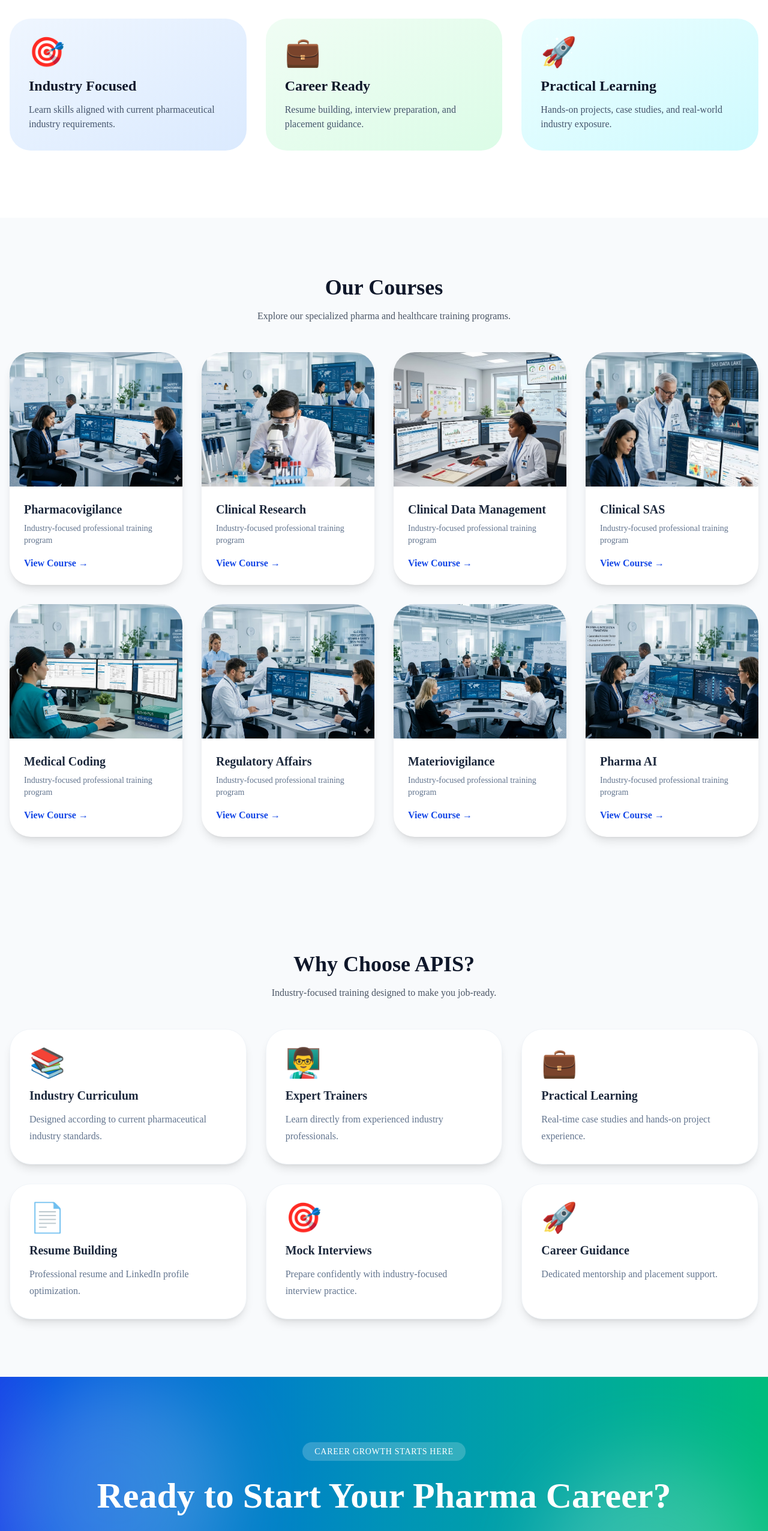
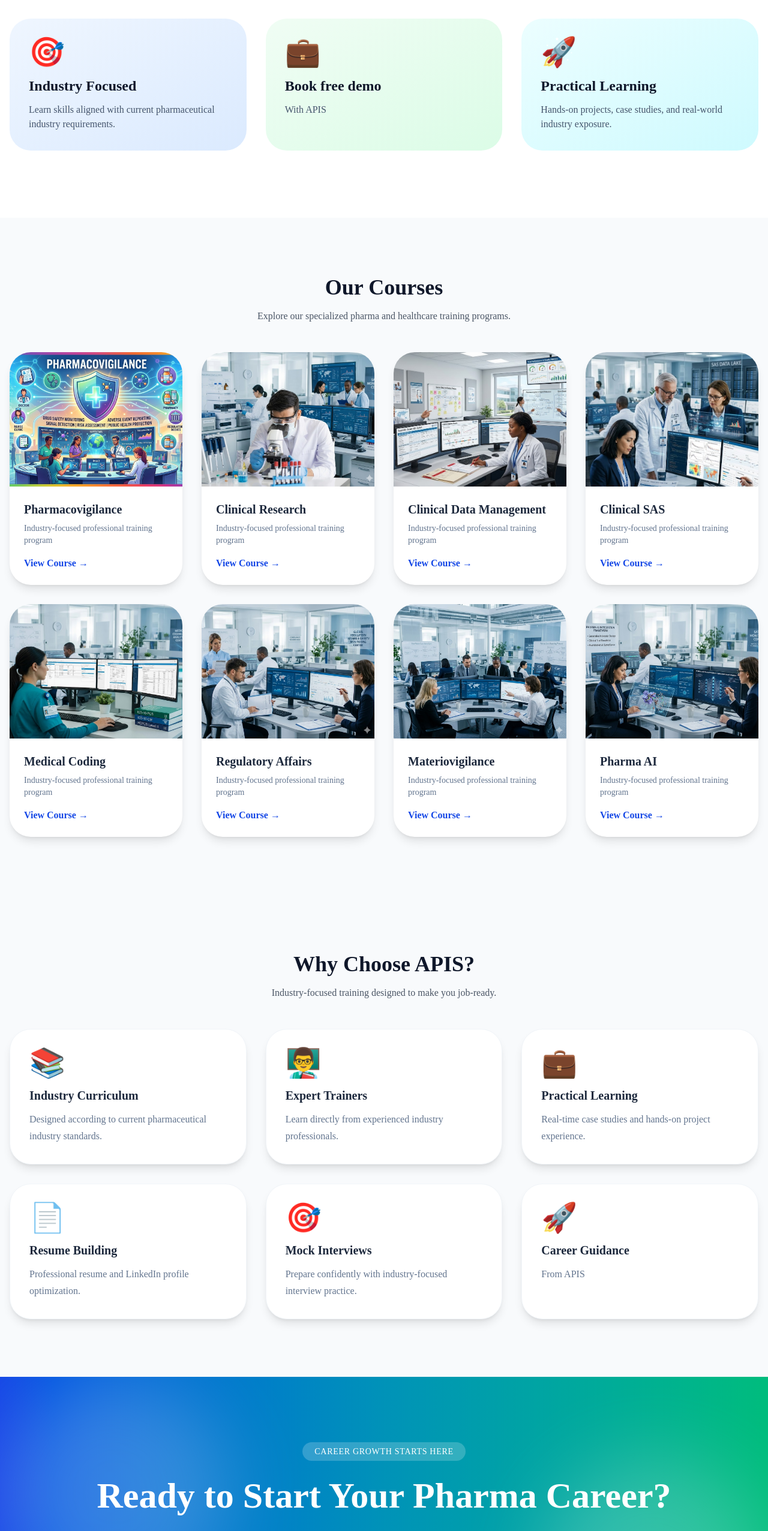
Before and after one commit to saikrishna1235/apis-website, a Next.js app: page / in a window 1280 px wide. Shown: the part 1480-4032 px from the top of the page at 60% size. Built offline with nearby package versions, Linux system fonts and the light colour scheme.

Commit message:
updated some content

```diff
--- a/src/app/page.tsx
+++ b/src/app/page.tsx
@@ -2,7 +2,7 @@ import Hero from "@/components/home/hero";
 import CourseCard from "@/components/courses/course-card";
 import SectionHeading from "@/components/ui/section-heading";
 import { courses } from "@/data/courses";
-
+import Link from "next/link";
 export default function HomePage() {
   return (
     <>
@@ -100,12 +100,11 @@ export default function HomePage() {
         </div>
 
         <h3 className="font-bold text-2xl mb-3">
-          Career Ready
+          Book free demo
         </h3>
 
         <p className="text-slate-600">
-          Resume building, interview preparation,
-          and placement guidance.
+          With APIS
         </p>
 
       </div>
@@ -194,7 +193,7 @@ export default function HomePage() {
         {
           icon: "🚀",
           title: "Career Guidance",
-          desc: "Dedicated mentorship and placement support."
+          desc: "From APIS"
         },
       ].map((item) => (
         <div
@@ -260,13 +259,19 @@ export default function HomePage() {
 
     <div className="flex flex-col sm:flex-row justify-center gap-5">
 
-      <button className="bg-white text-blue-700 font-semibold px-10 py-4 rounded-2xl hover:scale-105 transition duration-300">
+      <Link
+        href="/courses"
+        className="bg-green-500 hover:bg-green-600 px-8 py-4 rounded-full font-semibold text-white transition-all duration-300 hover:scale-105 shadow-lg"
+      >
         Explore Courses
-      </button>
+      </Link>
 
-      <button className="border border-white px-10 py-4 rounded-2xl hover:bg-white hover:text-blue-700 transition duration-300">
+      <Link
+        href="/contact"
+        className="border border-white px-8 py-4 rounded-full text-white hover:bg-white hover:text-slate-900 transition-all duration-300"
+      >
         Contact Us
-      </button>
+      </Link>
 
     </div>
 
```
Also changed, not shown: public/images/courses/pharmacovigilance.jpg.
